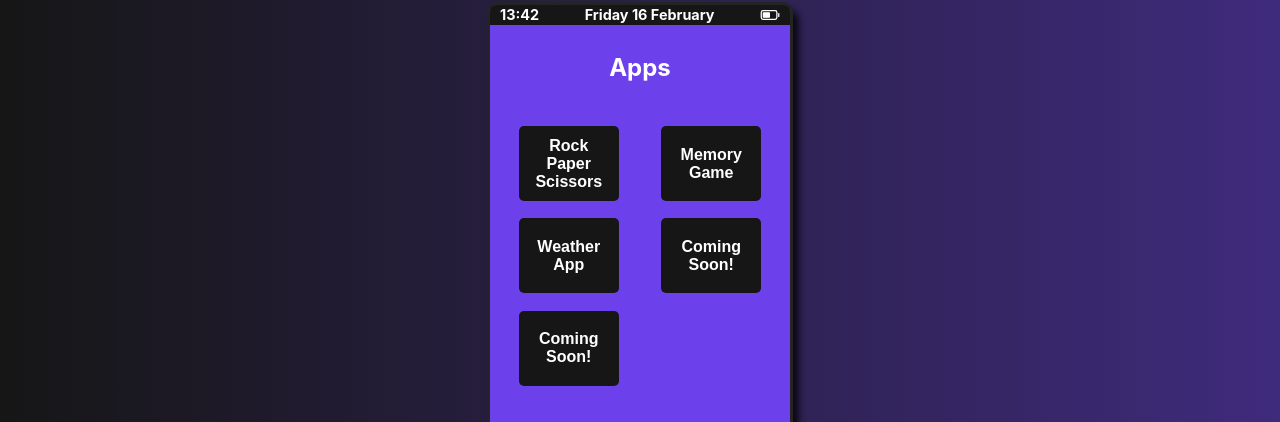
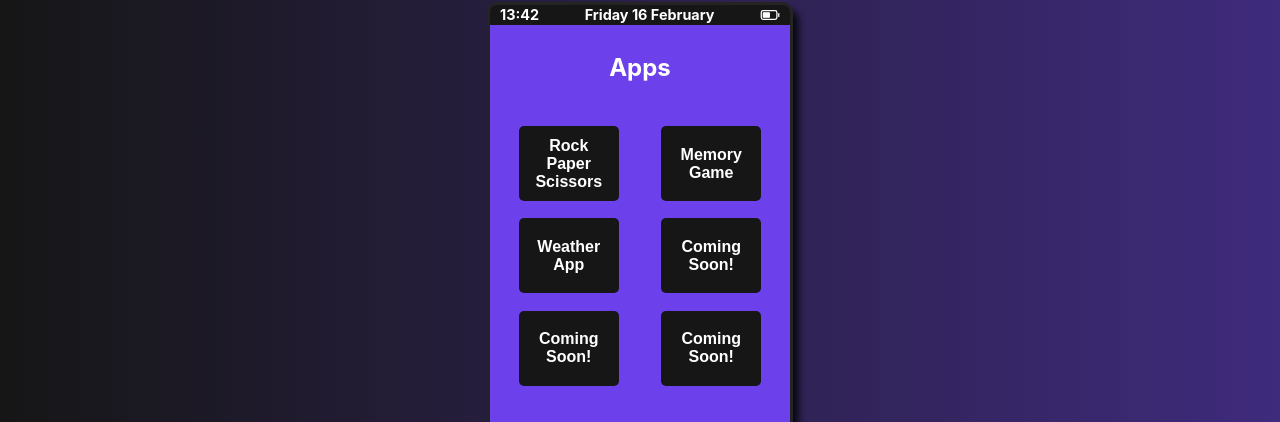
Before and after one commit to nadocodes/nader-antar, a React (Vite) app: page / in a window 1280 px wide. Shown: the part 378-800 px from the top of the page. Built offline with nearby package versions, Linux system fonts and the light colour scheme; no server answers.

Commit message:
updated app layout to support pages of apps based on a 3x2 layout

```diff
--- a/package.json
+++ b/package.json
@@ -16,7 +16,9 @@
     "react-dom": "^18.2.0",
     "react-icons": "^4.8.0",
     "react-intersection-observer": "^9.4.3",
-    "react-ts-typewriter": "^0.1.8-b"
+    "react-spring": "^9.7.3",
+    "react-ts-typewriter": "^0.1.8-b",
+    "react-use-gesture": "^9.1.3"
   },
   "devDependencies": {
     "@types/node": "^20.11.19",
--- a/src/containers/PortableConsole/PortableConsole.css
+++ b/src/containers/PortableConsole/PortableConsole.css
@@ -59,15 +59,26 @@
 }
 
 .apps {
+    display: flex;
+    justify-content: center;
+    align-items: stretch;
+    flex-direction: column;
+    align-content: space-between;
+    flex-wrap: wrap;
+    width: 95%;
+    margin: 25px auto;
+    height: 100%;
+    padding: 10px 0px;
+    overflow-y: auto;
+}
+
+.page {
     display: grid;
     justify-items: center;
     grid-template-columns: repeat(2, 1fr);
     grid-template-rows: repeat(3, 1fr);
-    width: 95%;
-    margin: 25px auto;
+    width: 100%;
     height: 100%;
-    padding: 10px 0px;
-    overflow-y: scroll;
 }
 
 .apps-item {
--- a/src/containers/PortableConsole/PortableConsole.tsx
+++ b/src/containers/PortableConsole/PortableConsole.tsx
@@ -20,7 +20,7 @@ export default function PortableConsole() {
     }, [])
 
     // App ids
-    const appsId: string[] = ['RockPaperScissors', 'MemoryGame', 'WeatherApp', '', ''];
+    const appsId: string[] = ['RockPaperScissors', 'MemoryGame', 'WeatherApp', '', '', ''];
 
     // Games database
     const appsDB: any = {
@@ -51,15 +51,28 @@ export default function PortableConsole() {
         setMenu(false);
     }
 
-    // App selection buttons
-    const appSelectionButtons = appsId.map((appId, idx) => {
-            return (
-                <div key={`app: ${idx} ${appId}`} className="apps-item">
-                    <button className="appButton" onClick={() => handleSelectApp(appId)}>{appsDB[appId] ? appsDB[appId].name : 'Coming Soon!'}</button>
-                </div>
-            )
-    })
+    // Calculate number of pages
+    const numApps = appsId.length;
+    const appsPerPage = 6; // 3x2 grid
+    const numPages = Math.ceil(numApps / appsPerPage);
 
+    // Create the pages with apps
+    const pages = [];
+    for (let i = 0; i < numPages; i++) {
+        const startIndex = i * appsPerPage;
+        const endIndex = startIndex + appsPerPage;
+        const pageApps = appsId.slice(startIndex, endIndex);
+        const page = (
+            <div className="page" key={`page-${i}`}>
+                {pageApps.map((appId, idx) => (
+                    <div key={`app: ${idx} ${appId}`} className="apps-item">
+                        <button className="appButton" onClick={() => handleSelectApp(appId)}>{appsDB[appId] ? appsDB[appId].name : 'Coming Soon!'}</button>
+                    </div>
+                ))}
+            </div>
+        );
+        pages.push(page);
+    }
 
     return (
         <div className='appsContainer'>
@@ -76,9 +89,9 @@ export default function PortableConsole() {
             <div className='appsConsole'>
                 {menu && <div className="menu">
                     <h3 className="menuTitle">Apps</h3>
-                    <div className="apps">
-                        {appSelectionButtons}
-                    </div>
+                        <div className="apps">
+                            {pages}
+                        </div>
                 </div>}
                 {/* Display the selected app */}
                 {appsDB[app] ? appsDB[app].comp : null}
```
Also changed, not shown: 1 other file (tests, documents, lock files or other folders).
